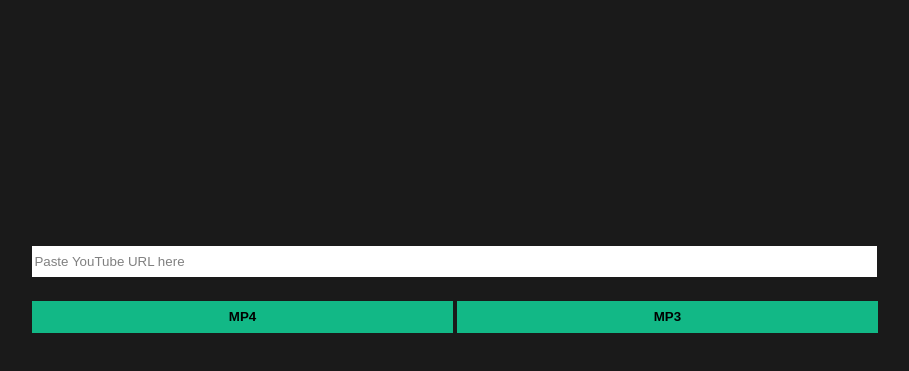
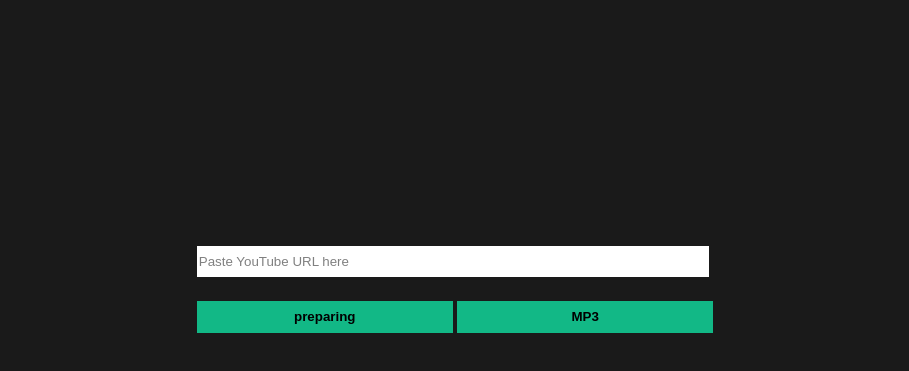
Before and after one commit to flxn05/gigaSave, a plain HTML site: page index.html in a window 1280 px wide. Both pictures are taken after a click on the button "MP4". Shown: the part 119-490 px from the top of the page, without its empty margins (185-1094 px from the left). Drawn offline with Linux system fonts and the light colour scheme.

Commit message:
gigaSave --- JS added (a bit)

```diff
--- a/index.html
+++ b/index.html
@@ -10,12 +10,41 @@
 
 <body>
   <main>
-    <input type="text" placeholder="Paste YouTube URL here" autofocus autocapitalize="off" autocorrect="off" spellcheck="false">
-    <button>MP4</button>
-    <button>MP3</button>
+    <input type="text" placeholder="Paste YouTube URL here" autofocus autocapitalize="off" autocorrect="off"
+      spellcheck="false" id="link">
+    <button id="downloadmp4" onclick="downloadmp4()">MP4</button>
+    <button id="downloadmp3" onclick="downloadmp3()">MP3</button>
   </main>
 
   <h1>gigaSave</h1>
+  <script>
+    const mp4 = document.getElementById('downloadmp4');
+    const mp3 = document.getElementById('downloadmp3');
+    let videoTitle = 'These 5 tips will make you a sigma'; // This will be replaced with the actual video title
+
+
+    function downloadmp4() {
+      const link = document.getElementById('link').value;
+      console.log('Downloading video "' + videoTitle + '" ' + link);
+      mp4.classList.add('clicked');
+      setTimeout(() => {
+        mp4.classList.remove('clicked');
+      }, 150);
+      mp4.textContent = 'preparing';
+      console.log('starting download.');
+    }
+
+    function downloadmp3() {
+      const link = document.getElementById('link').value;
+      console.log('Downloading audio "' + videoTitle + '" ' + link);
+      mp3.classList.add('clicked');
+      setTimeout(() => {
+        mp3.classList.remove('clicked');
+      }, 150);
+      mp3.textContent = 'preparing';
+      console.log('starting download.');
+    }
+  </script>
 </body>
 
 </html>
--- a/styles.css
+++ b/styles.css
@@ -1,5 +1,10 @@
 * {
   box-sizing: border-box;
+  -webkit-tap-highlight-color: transparent;
+}
+
+*:focus {
+  outline: none;
 }
 
 body {
@@ -34,8 +39,41 @@ button {
   width: calc(33vw - 2px);
   height: 2rem;
   font-weight: bold;
+  cursor: pointer;
+}
+
+button:hover {
+  filter: saturate(1.5);
 }
 
 ::placeholder {
   color: grey
 }
+
+@media (min-width: 600px) {
+  input {
+    max-width: 512px;
+  }
+
+  button {
+    max-width: 256px;
+  }
+}
+
+.clicked {
+  animation: clicked 0.5s;
+}
+
+@keyframes clicked {
+  0% {
+    filter: brightness(1);
+  }
+
+  50% {
+    filter: brightness(.8);
+  }
+
+  100% {
+    filter: brightness(1);
+  }
+}
```
